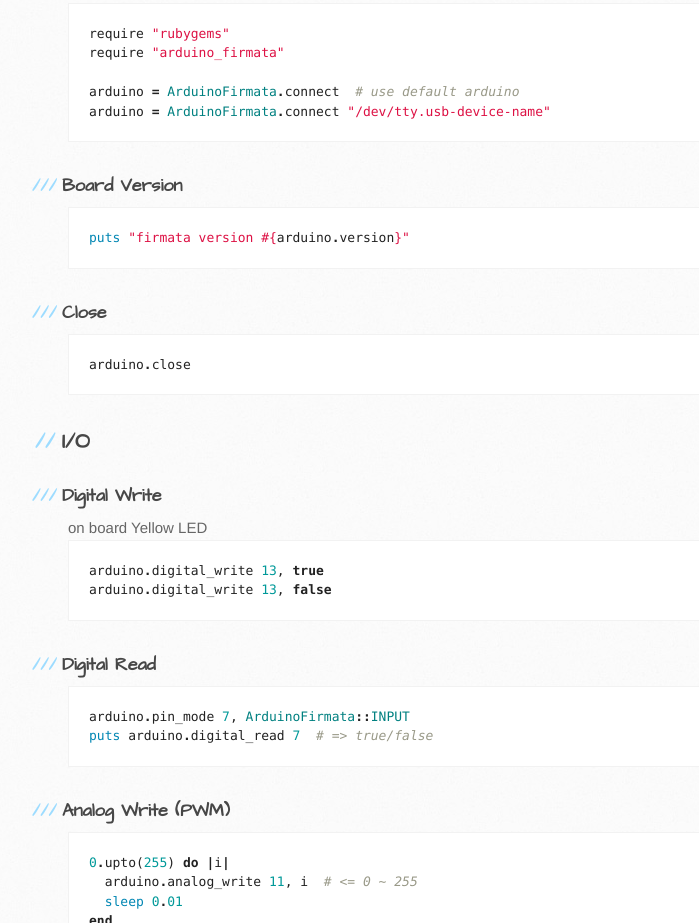
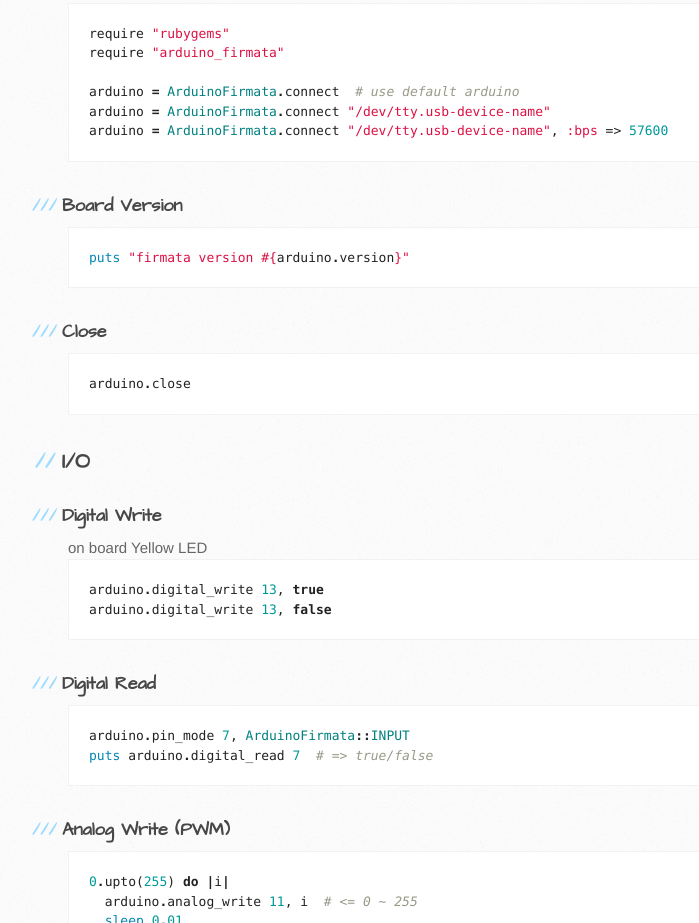
Before and after one commit to shokai/arduino_firmata, a plain HTML site: page index.html in a window 1280 px wide. Shown: the part 880-1803 px from the top of the page, without its empty margins (102-801 px from the left). Drawn offline with Linux system fonts and the light colour scheme.

Commit message:
bps option on connect

```diff
--- a/index.html
+++ b/index.html
@@ -64,6 +64,7 @@
 
 <span class="n">arduino</span> <span class="o">=</span> <span class="no">ArduinoFirmata</span><span class="o">.</span><span class="n">connect</span>  <span class="c1"># use default arduino</span>
 <span class="n">arduino</span> <span class="o">=</span> <span class="no">ArduinoFirmata</span><span class="o">.</span><span class="n">connect</span> <span class="s1">"/dev/tty.usb-device-name"</span>
+<span class="n">arduino</span> <span class="o">=</span> <span class="no">ArduinoFirmata</span><span class="o">.</span><span class="n">connect</span> <span class="s1">"/dev/tty.usb-device-name"</span><span class="n">,</span> <span class="s">:bps</span> <span class="n">=&gt;</span> <span class="mi">57600</span>
 </pre></div>
 
 <h3>Board Version</h3>
```
